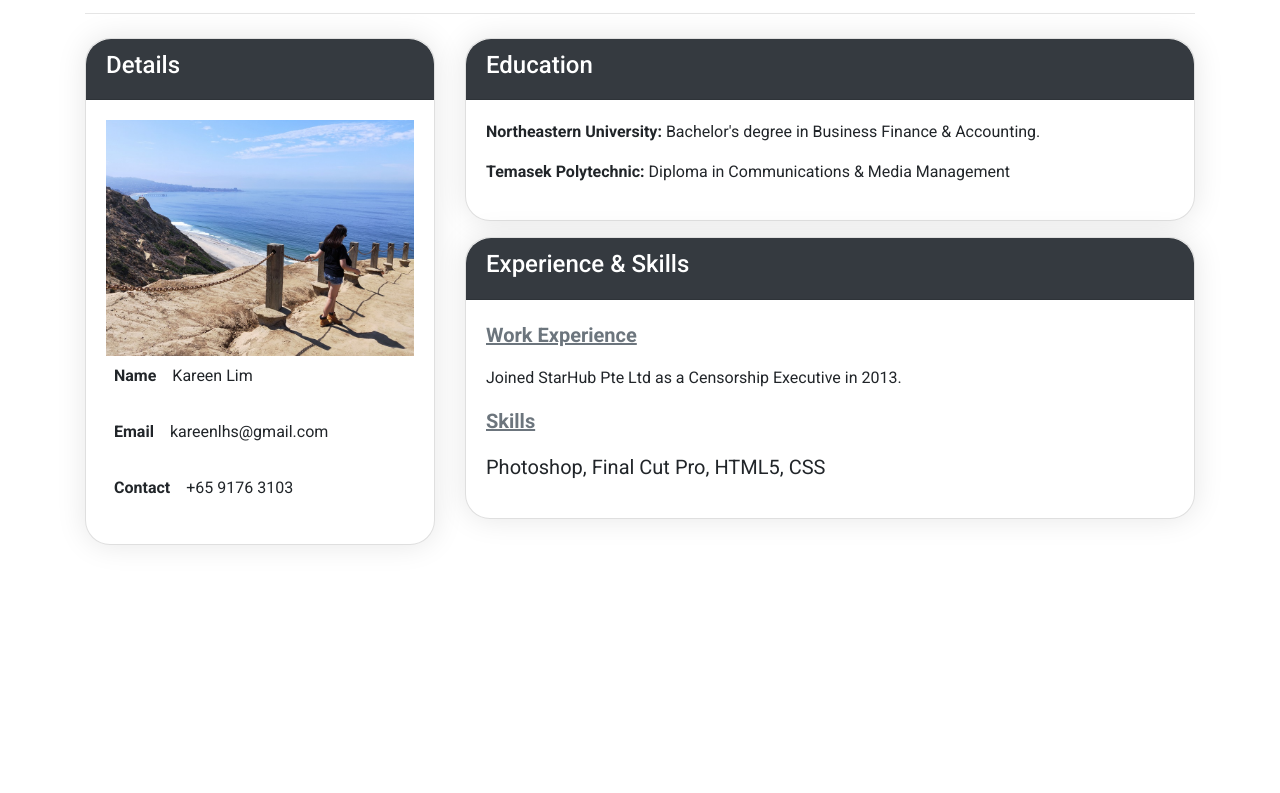
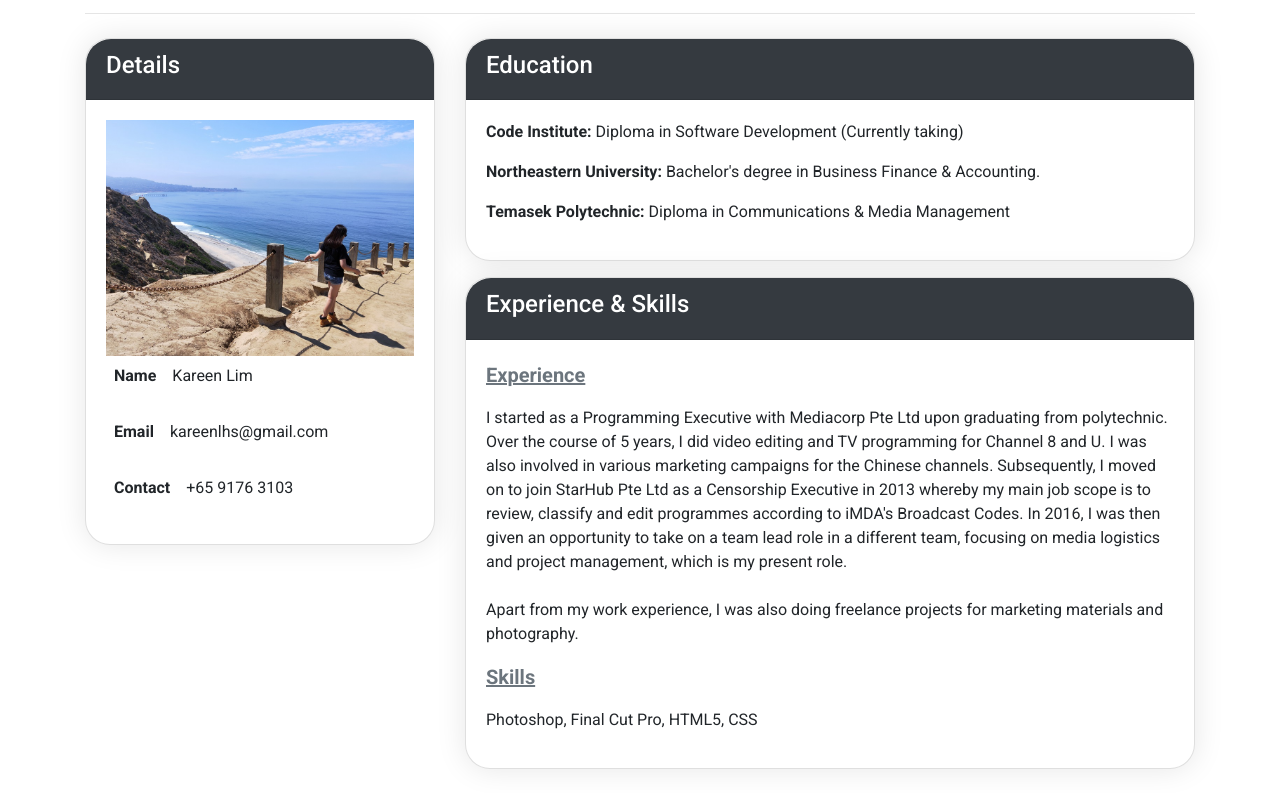
Before and after one commit to Code-Institute-Submissions/Project-16, a plain HTML site: page aboutme.html in a window 1280 px wide. Shown: the part 154-947 px from the top of the page. Before the commit the page ends 800 px from the top, so only its background shows below. Drawn offline with nearby package versions, Linux system fonts and the light colour scheme.

Commit message:
Updated Work Experience

```diff
--- a/aboutme.html
+++ b/aboutme.html
@@ -85,6 +85,7 @@
                 </h4>
               </div>
               <div class="card-body">
+                <p><span class="font-weight-bold">Code Institute:</span> Diploma in Software Development (Currently taking)</p>
                 <p><span class="font-weight-bold">Northeastern University:</span> Bachelor's degree in Business Finance & Accounting.</p>
                 <p><span class="font-weight-bold">Temasek Polytechnic:</span> Diploma in Communications & Media Management</p>
               </div>
@@ -97,14 +98,19 @@
               </div>
               <div class="card-body">
                 <blockquote class="blockquote mb-0">
-                  <p style="text-decoration: underline;" class="font-weight-bold text-secondary">Work Experience</p>
+                  <p style="text-decoration: underline;" class="font-weight-bold text-secondary">Experience</p>
                 </blockquote>
-                <p>Joined StarHub Pte Ltd as a Censorship Executive in 2013. </p>
+                <p>I started as a Programming Executive with Mediacorp Pte Ltd upon graduating from polytechnic. Over the course of 5 years, I did video editing and TV programming for Channel 8 and U.
+                    I was also involved in various marketing campaigns for the Chinese channels. Subsequently, I moved on to join StarHub Pte Ltd as a Censorship Executive in 2013 whereby my main job scope
+                    is to review, classify and edit programmes according to iMDA's Broadcast Codes. In 2016, I was then given an opportunity to take on a team lead role in a different team, focusing on media logistics
+                    and project management, which is my present role.
+                    <br>
+                    <br>
+                    Apart from my work experience, I was also doing freelance projects for marketing materials and photography.</p>
                 <blockquote class="blockquote mb-0">
                   <p style="text-decoration: underline;" class="font-weight-bold text-secondary">Skills</p>
+                </blockquote>
                 <p>Photoshop, Final Cut Pro, HTML5, CSS</p>
-                </blockquote>
-                <p></p>
 
               </div>
             </div>
```
Also changed, not shown: index.html (+2 -10 lines).
